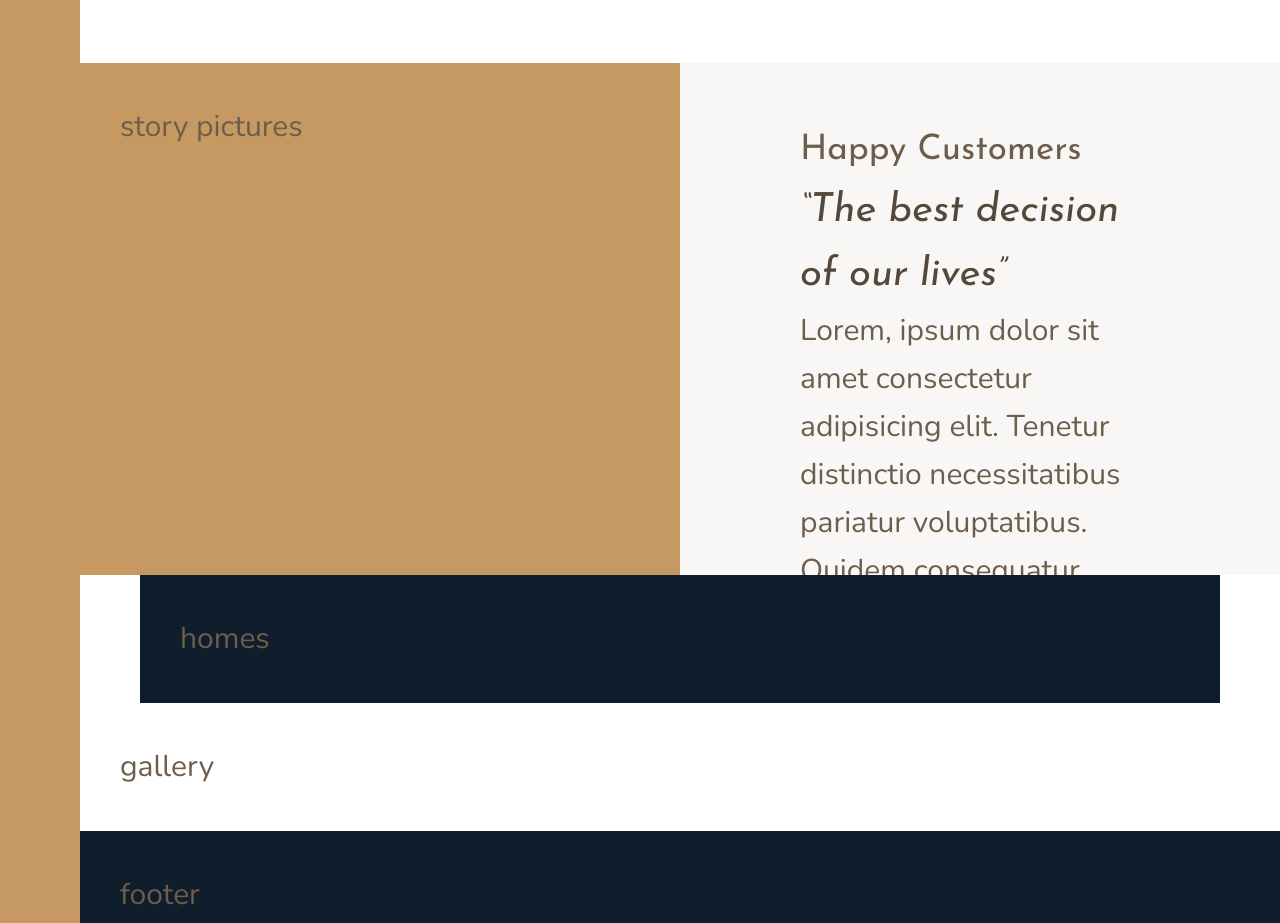
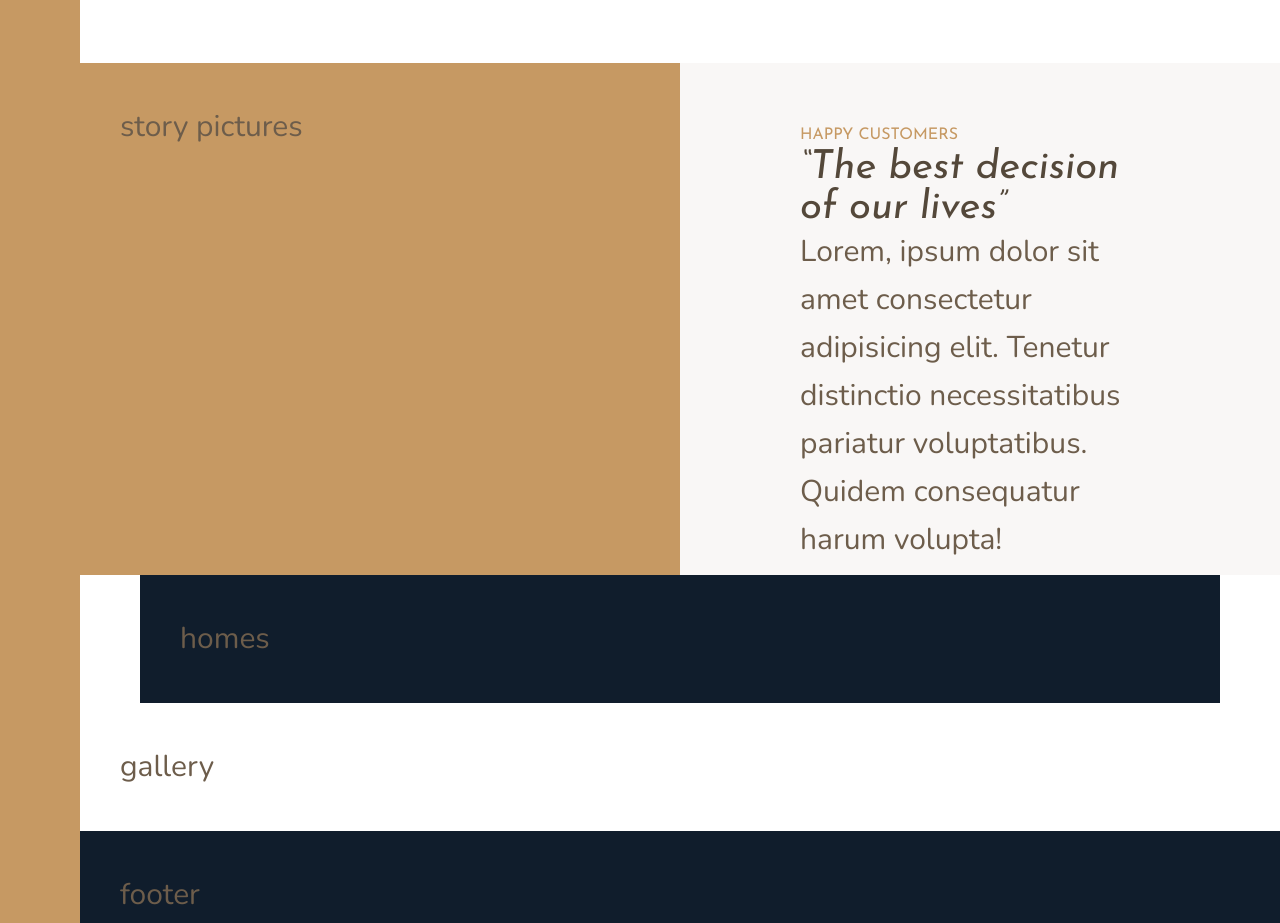
Before and after one commit to dcc5235/Grid_Homes, a website: page index.html in a window 1280 px wide. Shown: the part 1380-2303 px from the top of the page. Drawn offline with nearby package versions, Linux system fonts and the light colour scheme.

Commit message:
added style to heading 2 and 3 typography

```diff
--- a/sass/_typography.scss
+++ b/sass/_typography.scss
@@ -11,6 +11,7 @@
   @extend %heading;
   font-size: 4rem;
   font-style: italic;
+  line-height: 1;
 
   &--light {
     color: $color-grey-light-1;
@@ -23,6 +24,9 @@
 
 .heading-3 {
   @extend %heading;
+  font-size: 1.6rem;
+  color: $color-primary;
+  text-transform: uppercase;
 }
 
 .heading-4 {
```
Also changed, not shown: css/style.css.
